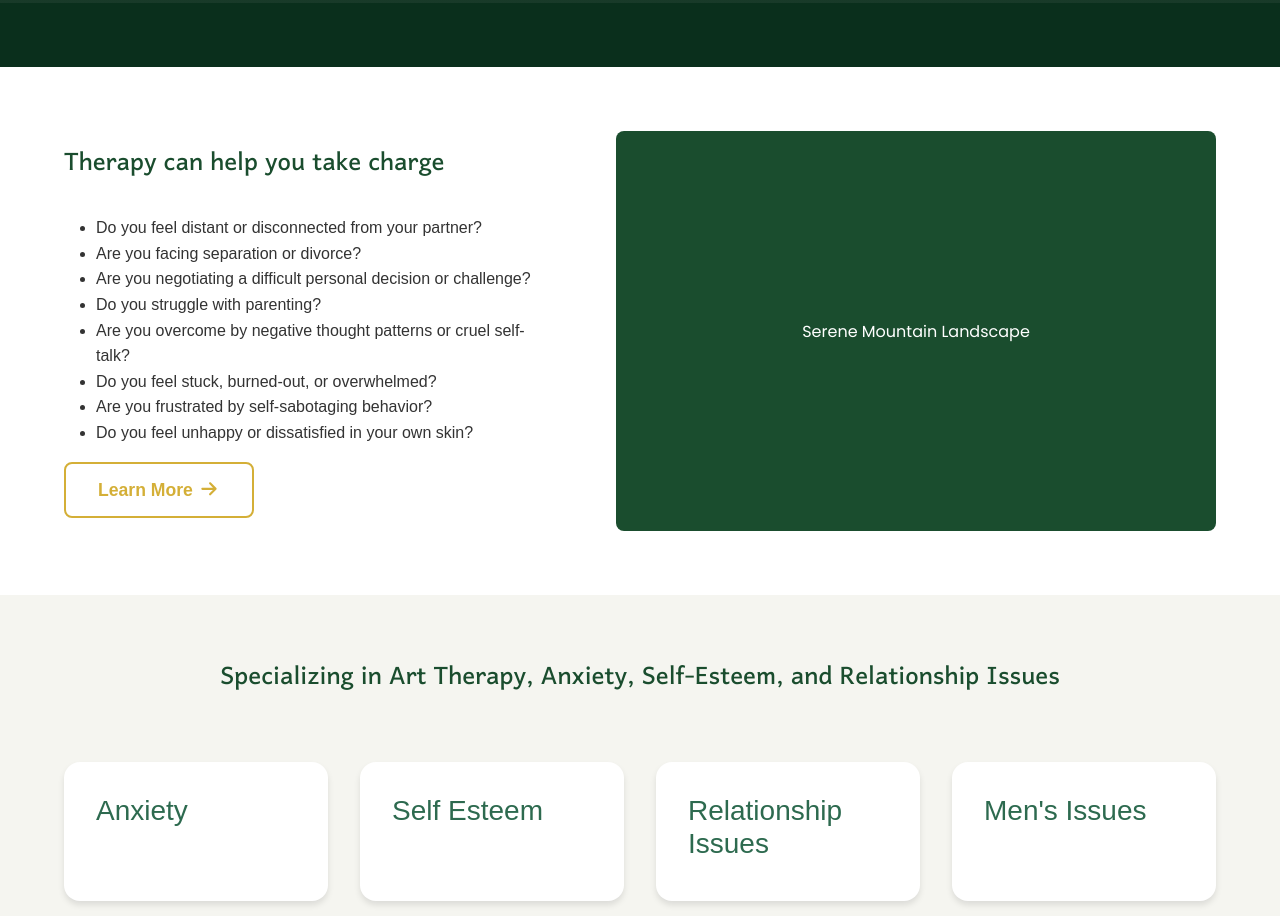
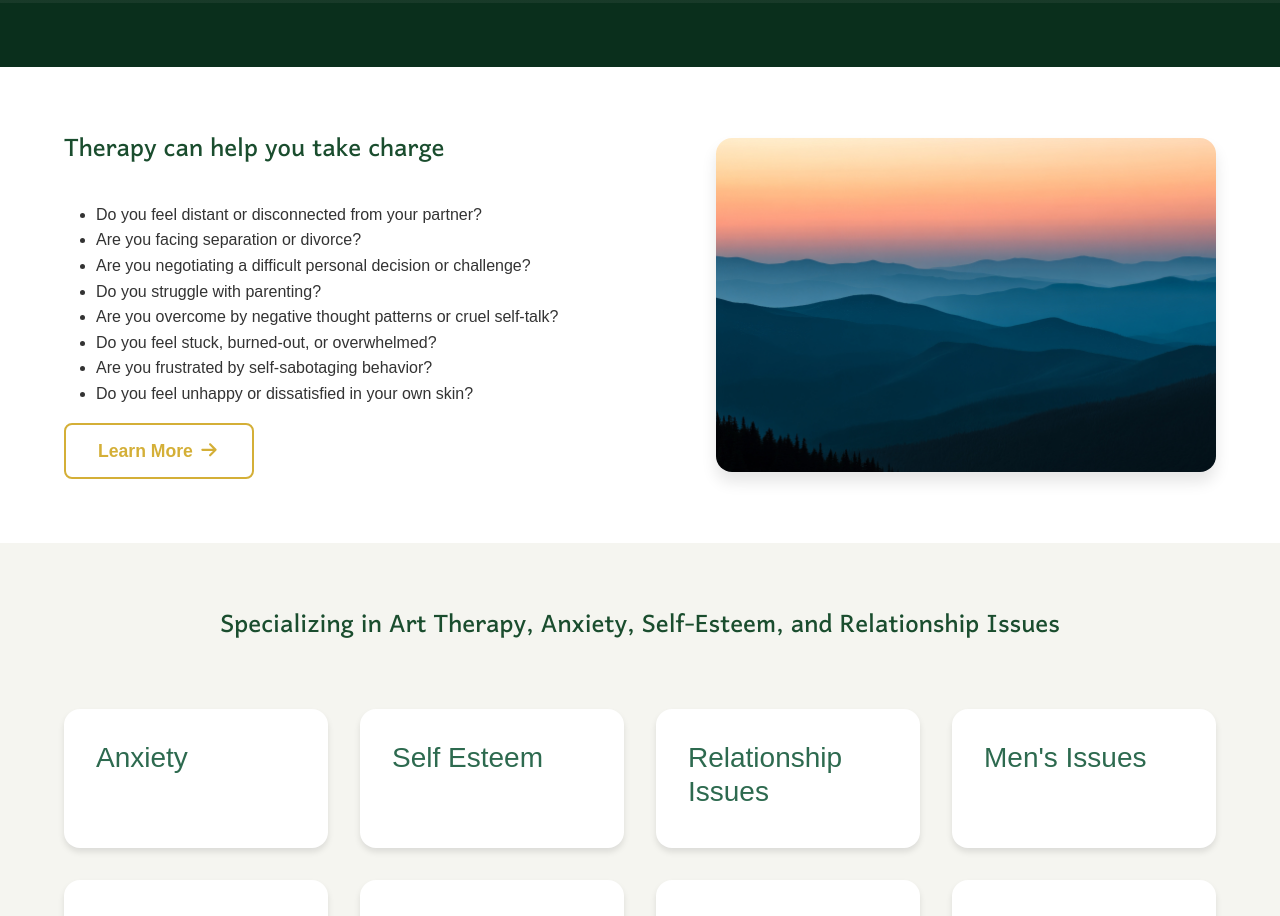
Before and after one commit to danispinxo/jesse-site, a Next.js app: page / in a window 1280 px wide. Shown: the part 1340-2256 px from the top of the page. Built offline with nearby package versions, Linux system fonts and the light colour scheme; grey boxes are pictures that could not be loaded; a web font is replaced by a local one.

Commit message:
add mountains and get rid of image placeholder

```diff
--- a/src/app/components/ImagePlaceholder.jsx
+++ /dev/null
@@ -1,23 +0,0 @@
-"use client";
-
-export default function ImagePlaceholder({ width, height, text }) {
-  return (
-    <div
-      style={{
-        width: width,
-        height: height,
-        backgroundColor: '#1A4D2E',
-        display: 'flex',
-        alignItems: 'center',
-        justifyContent: 'center',
-        color: '#FFFFFF',
-        fontFamily: 'var(--font-poppins)',
-        textAlign: 'center',
-        padding: '1rem',
-        borderRadius: '8px',
-      }}
-    >
-      {text || 'Image Placeholder'}
-    </div>
-  );
-}
--- a/src/app/page.jsx
+++ b/src/app/page.jsx
@@ -5,7 +5,6 @@ import Link from "next/link";
 import { Image } from "react-bootstrap";
 import { FontAwesomeIcon } from "@fortawesome/react-fontawesome";
 import { faPaperPlane, faArrowRight } from "@fortawesome/free-solid-svg-icons";
-import ImagePlaceholder from "./components/ImagePlaceholder";
 
 export default function HomePage() {
   return (
@@ -36,7 +35,7 @@ export default function HomePage() {
           <Image
             className="hero-image"
             src="/images/JessePajuaar.webp"
-            alt="Headshot of Jesse Pajuaar"
+            alt="Professional headshot of Jesse Pajuäär, a registered psychotherapist"
           />
         </div>
       </section>
@@ -89,10 +88,9 @@ export default function HomePage() {
             </a>
           </div>
           <div className="approach-image">
-            <ImagePlaceholder
-              width={600}
-              height={400}
-              text="Serene Mountain Landscape"
+            <Image
+              src="/images/Mountains.webp"
+              alt="A serene mountain landscape symbolizing peace and clarity"
             />
           </div>
         </div>
--- a/src/app/styles/about.scss
+++ b/src/app/styles/about.scss
@@ -1,8 +1,6 @@
 @import "variables";
 
 .page-content {
-  padding-top: 80px;
-
   .about-title-holder {
     position: relative;
     text-align: center;
--- a/src/app/styles/styles.scss
+++ b/src/app/styles/styles.scss
@@ -215,10 +215,9 @@ body {
     }
 
     .approach-image {
-      flex: 1;
-
       img {
-        border-radius: $border-radius-lg;
+        width: 500px;
+        border-radius: $border-radius-md;
         box-shadow: $shadow-lg;
       }
     }
```
Also changed, not shown: public/images/Mountains.webp (added).
